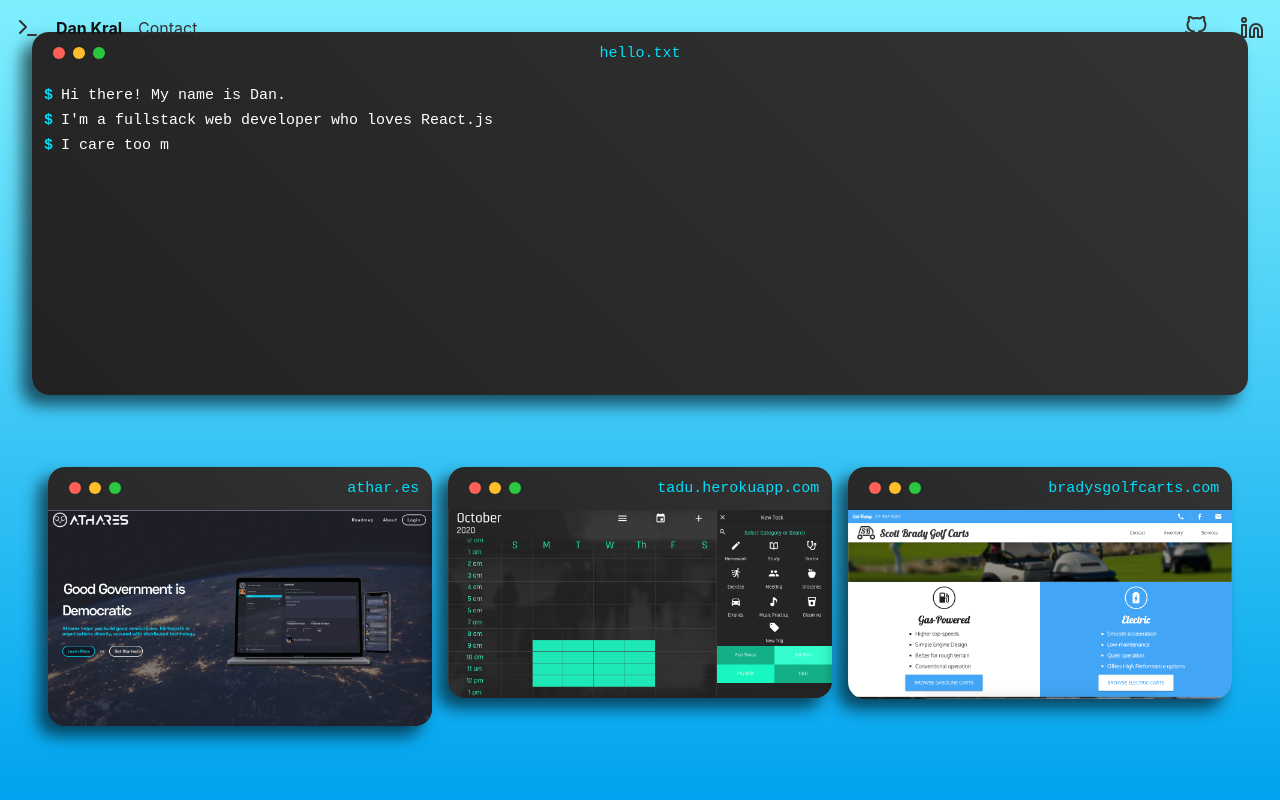
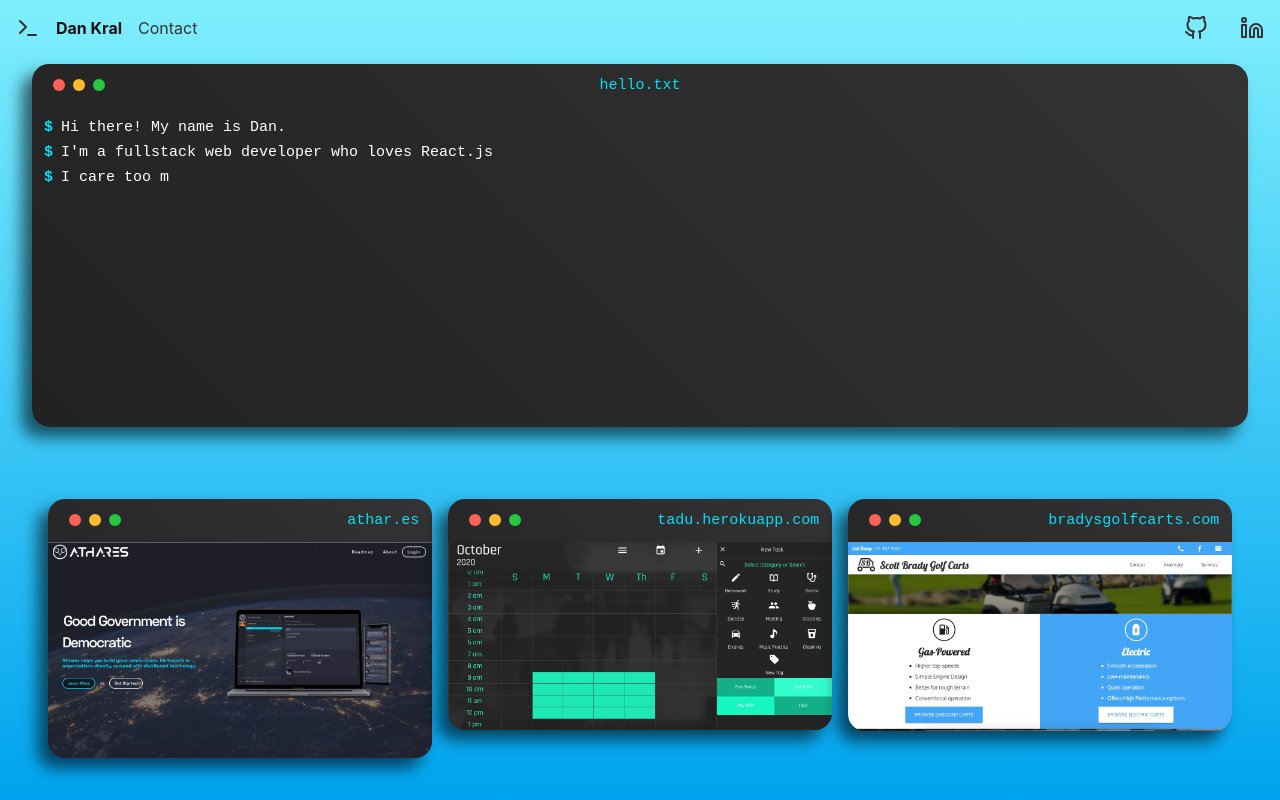
Before and after one commit to ETS-ReactNative2/actuallydan.github.io, a React (Create React App) app: page / in a window 1280 px wide. Built offline with nearby package versions, Linux system fonts and the light colour scheme.

Commit message:
fix top margin

```diff
--- a/src/App.js
+++ b/src/App.js
@@ -48,7 +48,7 @@ function App() {
   return (
     <>
       <Nav />
-      <div className="App pt5">
+      <div className="App">
         <Window title={"hello.txt"} center>
           <Terminal messages={welcomeMessages} />
         </Window>
--- a/src/index.css
+++ b/src/index.css
@@ -16,6 +16,7 @@ code {
 
 .App {
   padding: 2em;
+  padding-top: 4rem;
   height: 100vh;
 }
 .app-chrome {
```
